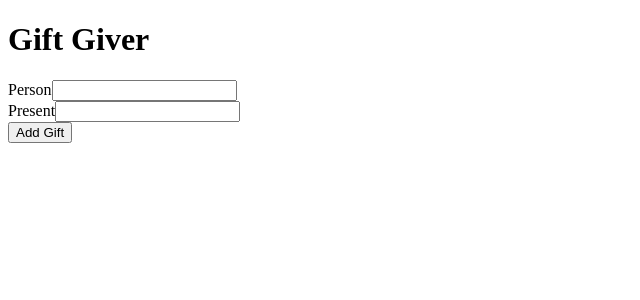
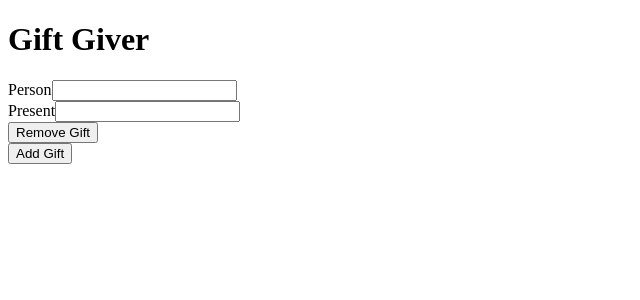
Before and after one commit to clevett/udemy-react-mastering-tdd, a React (Create React App) app in the folder giftgiver/: page / in a window 1280 px wide. Both pictures are taken after a click on the button "Add Gift". Shown: the top 300 px of the page, without its empty margins (0-640 px from the left). Built offline with nearby package versions, Linux system fonts and the light colour scheme.

Commit message:
save end of secion 2, lesson 16

```diff
--- a/giftgiver/src/components/App/App.js
+++ b/giftgiver/src/components/App/App.js
@@ -18,13 +18,18 @@ class App extends Component {
 		this.setState({ gifts })
 	}
 
+	removeGift = id => {
+		const gifts = this.state.gifts.filter(gift => gift.id !== id)
+		this.setState({ gifts })
+	}
+
 	render() {
 		return (
 			<div>
 				<h1>Gift Giver</h1>
 				<div className='gift-list'>
 					{
-						this.state.gifts.map(gift => <Gift key={gift.id} />)
+						this.state.gifts.map(gift => <Gift key={gift.id} gift={gift} removeGift={this.removeGift} />)
 					}
 				</div>
 				<Button className='btn-add' onClick={this.addGift}>Add Gift</Button>
--- a/giftgiver/src/components/Gift/Gift.js
+++ b/giftgiver/src/components/Gift/Gift.js
@@ -26,6 +26,10 @@ class Gift extends Component {
 						/>
 					</FormGroup>
 				</Form>
+				<Button
+					className='btn-remove'
+					onClick={() => this.props.removeGift(this.props.gift.id)}
+				>Remove Gift</Button>
 			</div>
 		)
 	}
```
Also changed, not shown: 2 other files (tests, documents, lock files or other folders).
